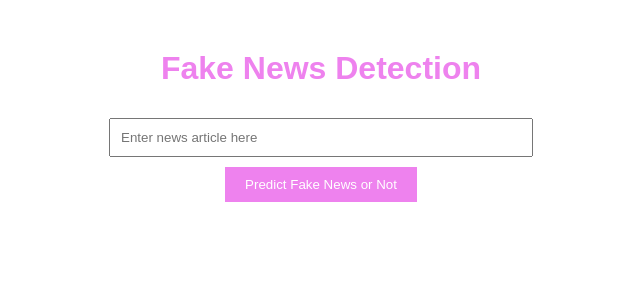
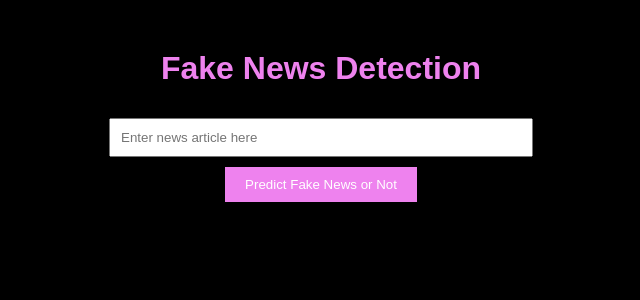
Before and after one commit to Rodwanbagdadi/Fake_News_Detection, a Python web app: template templates/index.html in a window 1280 px wide. Shown: the top 300 px of the page, without its empty margins (319-959 px from the left). Run offline with Jinja, Linux system fonts and the light colour scheme; the template is opened without the code that fills it, so the values that code supplies are empty.

```diff
--- a/templates/index.html
+++ b/templates/index.html
@@ -1,22 +1,19 @@
 <!DOCTYPE html>
-<html lang="en"></html>
+<html lang="en">
 <head>
     <meta charset="UTF-8">
     <meta name="viewport" content="width=device-width, initial-scale=1.0">
     <title>Fake News Detection</title>
     <style>
         body {
-            background-color: #0000;
+            background-color: black;
             font-family: Arial, sans-serif;
         }
         .login {
             text-align: center;
             margin-top: 50px;
         }
-        h1 {
-            color: Violet;
-        }
-        h4 {
+        h1, h4 {
             color: Violet;
         }
         input {
@@ -41,11 +38,10 @@
     <div class="login">
         <h1>Fake News Detection</h1>
         <form action="{{ url_for('predict') }}" method="post">
-            <input type="text" name="article" placeholder="Enter news article here" required="required" /><br>
-            <button type="submit" class="btn btn-primary btn-block btn-large">Predict Fake News or Not</button>
+            <input type="text" name="article" placeholder="Enter news article here" required /><br>
+            <button type="submit">Predict Fake News or Not</button>
         </form>
-        <br>
-        <br>
+        <br><br>
         <h4>{{ prediction_text }}</h4>
     </div>
 </body>
```
Also changed, not shown: 4 other files.
